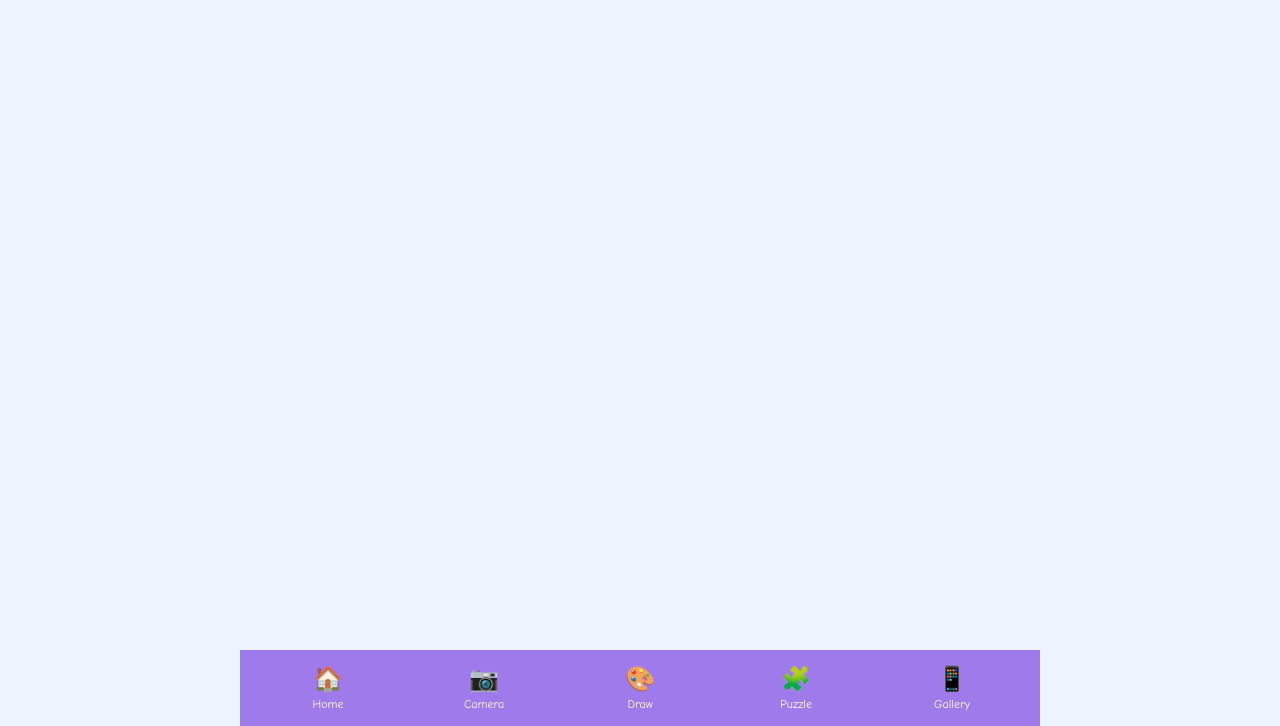
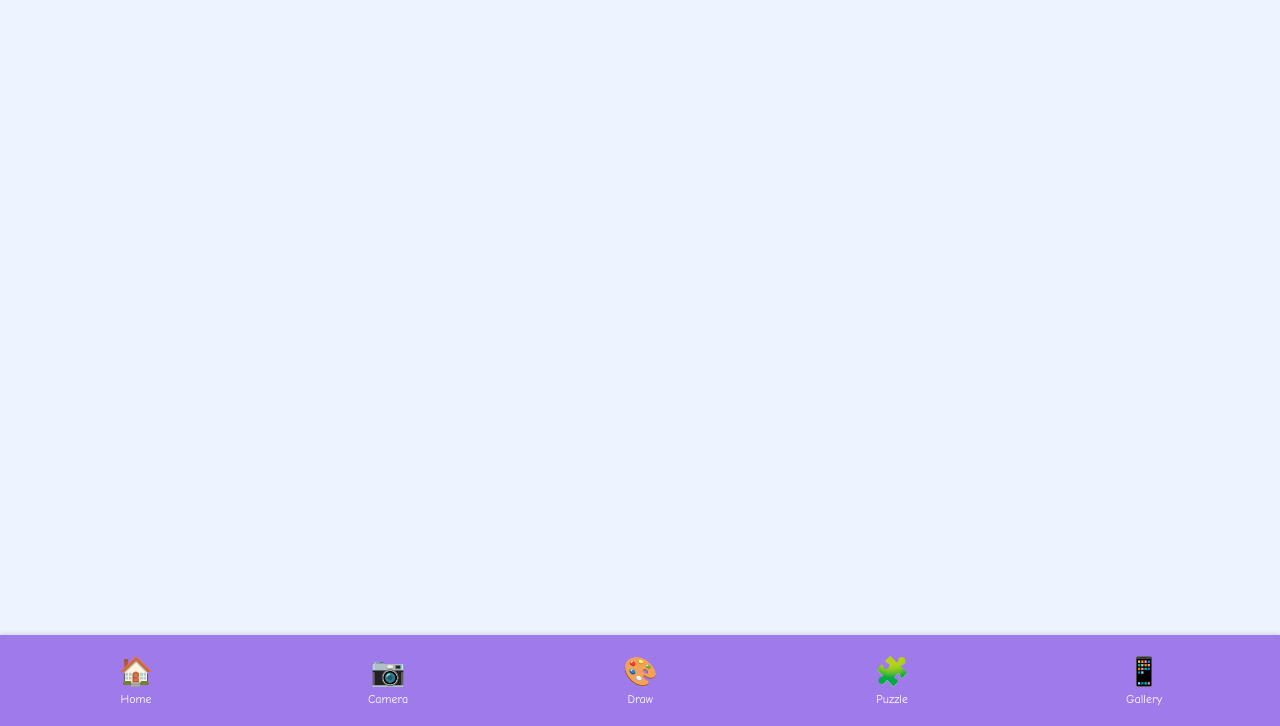
Before and after one commit to domorsolutions/animal-art-adventure, a plain HTML site: page index.html in a window 1280 px wide. Shown: the part 74-800 px from the top of the page. Drawn offline with Linux system fonts and the light colour scheme.

Commit message:
Update index.html

```diff
--- a/index.html
+++ b/index.html
@@ -16,61 +16,55 @@
         -webkit-tap-highlight-color: transparent;
     }
 
-        body {
-            background-color: #EBF4FF; /* light blue background */
-            overscroll-behavior: none; /* prevents pull-to-refresh on iOS */
+    html, body {
+        margin: 0;
+        padding: 0;
+        width: 100%;
+        height: 100%;
+        overflow: hidden;
+        background-color: #EBF4FF;
     }
 
-        /* For Safari on iOS to prevent elastic scrolling while ensuring the bottom nav is visible */
-        html, body {
-            position: fixed;
-            overflow: hidden;
-            width: 100%;
-            height: 100%;
-        }
-
-        /* Ensure bottom nav is visible on iPad Safari */
-        footer {
-            background-color: #9F7AEA;
-            padding: 10px;
-            padding-bottom: calc(10px + env(safe-area-inset-bottom));
-            position: relative;
-            z-index: 100;
-        }
-
-        /* Add bottom padding to main content to prevent it from being hidden behind nav */
-        main {
-            flex: 1;
-            overflow-y: auto;
-            padding: 15px;
-            position: relative;
-            padding-bottom: 20px;
-            margin-bottom: 0;
-        }
-
-        /* Ensure app container accounts for iOS safe areas */
     .app-container {
         max-width: 800px;
         margin: 0 auto;
-            height: 100vh;
-            height: calc(100vh - env(safe-area-inset-bottom));
+        height: 100%;
         display: flex;
         flex-direction: column;
         position: relative;
     }
 
     header {
-            background-color: #9F7AEA; /* purple header */
+        background-color: #9F7AEA;
         color: white;
         padding: 15px;
         text-align: center;
         box-shadow: 0 2px 4px rgba(0,0,0,0.1);
     }
 
+    main {
+        flex: 1;
+        overflow-y: auto;
+        padding: 15px;
+        padding-bottom: calc(70px + env(safe-area-inset-bottom));
+        -webkit-overflow-scrolling: touch;
+    }
+
+    footer {
+        background-color: #9F7AEA;
+        padding: 10px;
+        padding-bottom: calc(10px + env(safe-area-inset-bottom));
+        position: fixed;
+        bottom: 0;
+        left: 0;
+        right: 0;
+        z-index: 1000;
+        box-shadow: 0 -2px 4px rgba(0,0,0,0.1);
+    }
+
     nav {
         display: flex;
         justify-content: space-around;
-            padding-bottom: env(safe-area-inset-bottom, 0);
     }
 
     .nav-button {
@@ -80,10 +74,11 @@
         background: none;
         border: none;
         color: white;
-            padding: 5px;
+        padding: 10px;
         border-radius: 8px;
-            min-width: 50px;
-            min-height: 50px;
+        min-width: 60px;
+        min-height: 60px;
+        font-size: 14px;
     }
 
     .nav-button.active {
@@ -91,7 +86,7 @@
     }
 
     .nav-icon {
-            font-size: 24px;
+        font-size: 28px;
         margin-bottom: 4px;
     }
 
@@ -228,7 +223,7 @@
         background-color: white;
         border-radius: 12px;
         border: 2px solid #CBD5E0;
-            touch-action: none; /* Prevents scrolling while drawing */
+        touch-action: none;
     }
 
     .color-palette {
@@ -368,7 +363,7 @@
         background-color: #EDE9FE;
         color: #805AD5;
         border: none;
-            border-radius:.5rem;
+        border-radius: .5rem;
         font-weight: 600;
     }
 
@@ -475,12 +470,10 @@
         opacity: 0.5;
     }
 
-        /* Utility Classes */
     .hidden {
         display: none !important;
     }
 
-        /* Loading spinner */
     .spinner {
         width: 40px;
         height: 40px;
```
Lines whose indentation alone changed are shown as unchanged.
